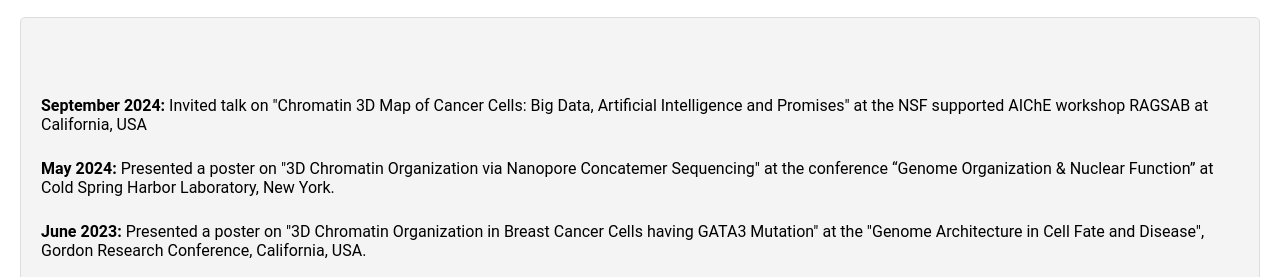
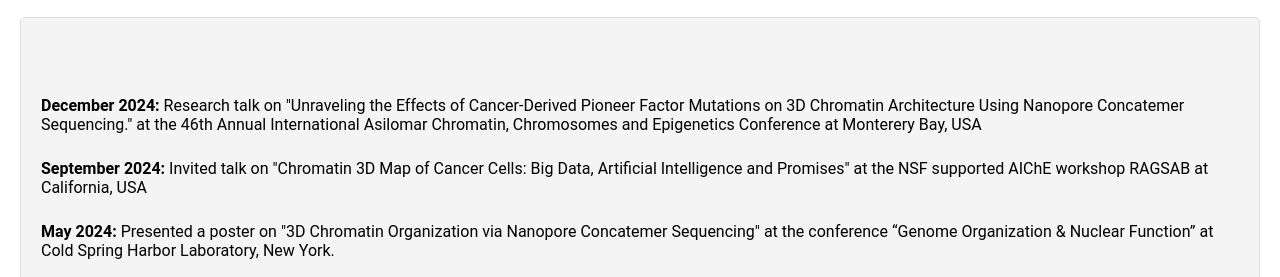
Before and after one commit to omegabappa/omegabappa.github.io, a plain HTML site: page index.html in a window 1280 px wide. Shown: the part 482-759 px from the top of the page. Drawn offline with Linux system fonts and the light colour scheme.

Commit message:
Add files via upload

```diff
--- a/index.html
+++ b/index.html
@@ -120,6 +120,10 @@
 
                 <ul class="updates-list">
 
+
+                    <li><a href="https://bioquicknews.com/2024-asilomar-chromatin-chromosomes-and-epigenetics-conference-session-4-chromosomes-and-nuclear-organization/#more-16991"><b>December 2024:</b> Research talk on "Unraveling the Effects of Cancer-Derived Pioneer Factor Mutations on 3D Chromatin Architecture
+                        Using Nanopore Concatemer Sequencing."
+                        at the 46th Annual International Asilomar Chromatin, Chromosomes and Epigenetics Conference at Monterery Bay, USA </a></li>
                   <li><a href="https://www.aiche.org/conferences/ragsab/2024/technical-program"><b>September 2024:</b> Invited talk on "Chromatin 3D Map of Cancer Cells: Big Data,
                     Artificial Intelligence and Promises"
                       at the NSF supported AIChE workshop RAGSAB at California, USA </a></li>
```
